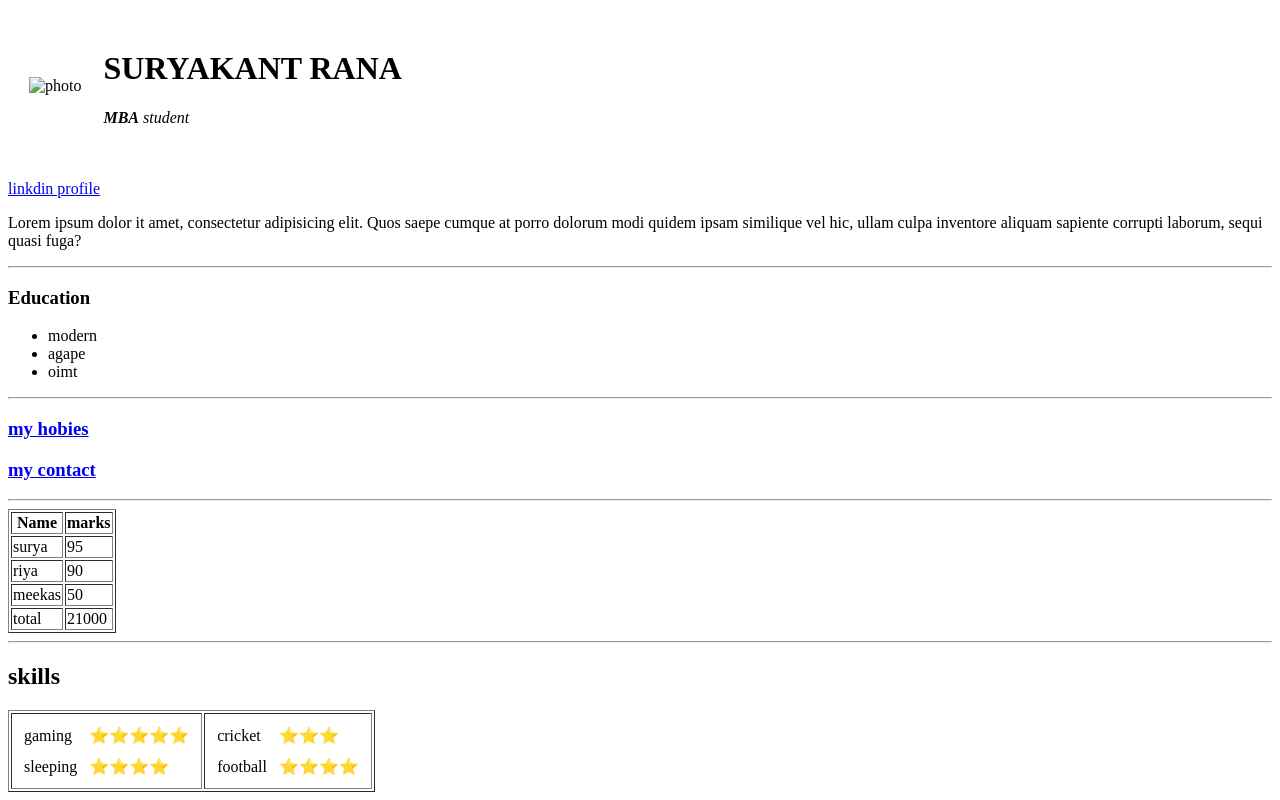
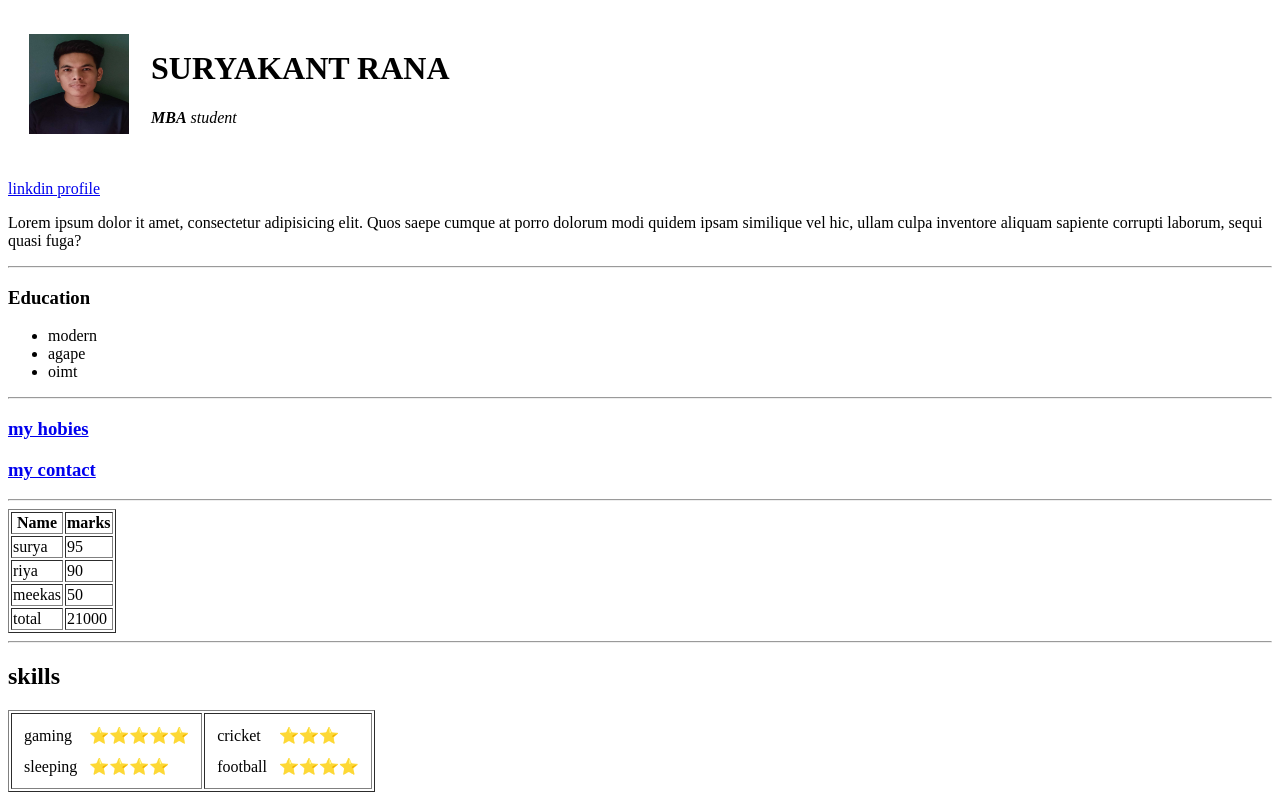
Before and after one commit to surya3121/experiment, a plain HTML site: page index.html in a window 1280 px wide. Drawn offline with Linux system fonts and the light colour scheme.

Commit message:
Update index.html

```diff
--- a/index.html
+++ b/index.html
@@ -9,7 +9,7 @@
 <body>
     <table cellspacing="20">
         <tr>
-            <td><img src="/html personal site/image/self photo.jpg" width="100" height="100" alt="photo"></td>
+            <td><img src="self photo.jpg" width="100" height="100" alt="photo"></td>
             <td><h1>SURYAKANT RANA</h1>
                 <p><em><strong>MBA</strong> student</em></p></td>
         </tr>
```
